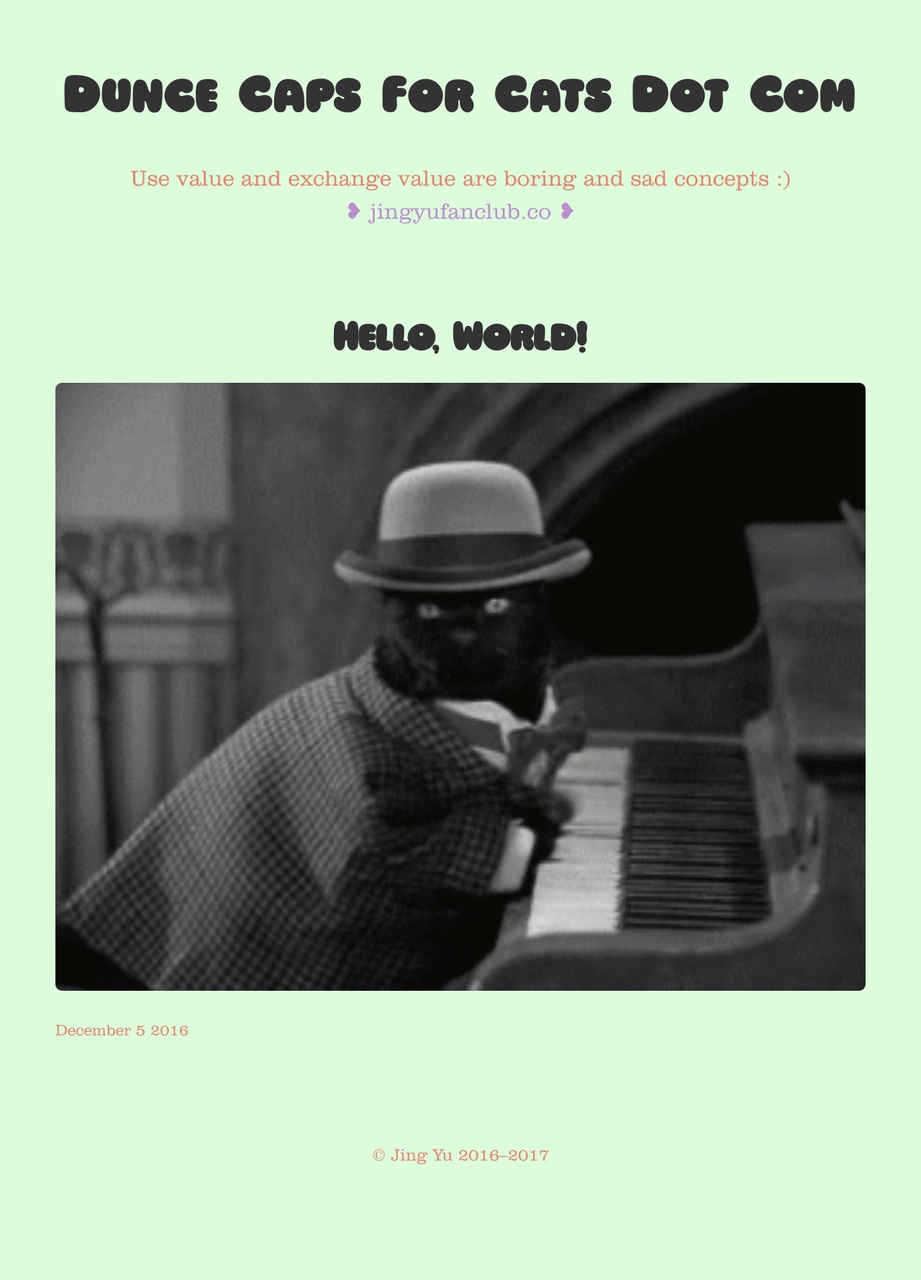
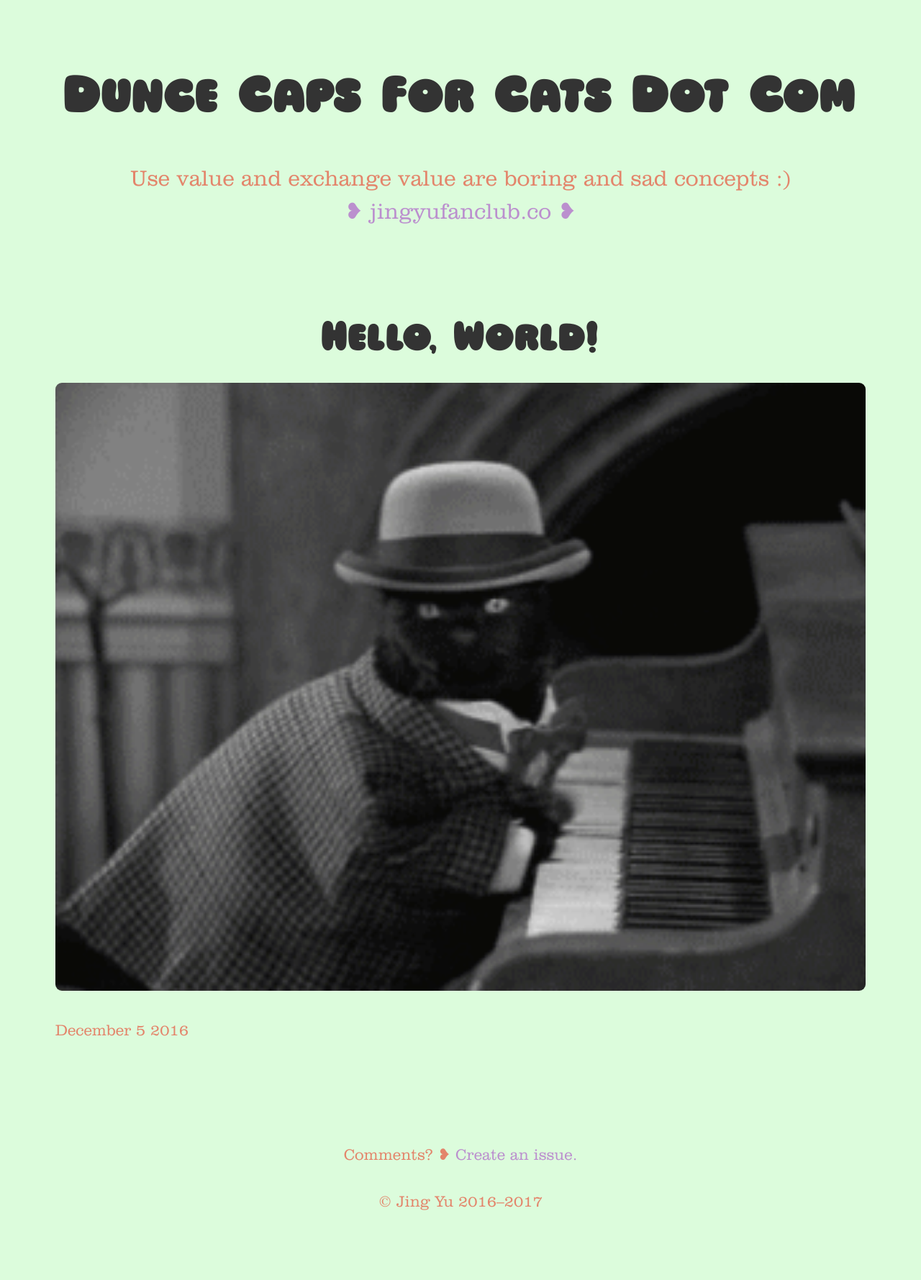
Before and after one commit to jingyufanclub/bloggo, a Jekyll site: the page built from _posts/2016-12-5-Hello-World.md, in a window 1280 px wide. Shown: the whole page at 72% size. Built offline with Jekyll 4.4.1, drawn with Linux system fonts in a browser that asks for light colours; before the commit the page ends 1715 px from its top, so only the background shows below that.

Commit message:
add comments

```diff
--- a/_layouts/default.html
+++ b/_layouts/default.html
@@ -36,6 +36,7 @@
     <div class="wrapper-footer">
       <div class="container">
         <footer class="footer">
+          <p>Comments? ❥ <a href="https://github.com/jingyufanclub/blog/issues">Create an issue.</a></p>
           © Jing Yu 2016–2017
         </footer>
       </div>
--- a/style.scss
+++ b/style.scss
@@ -19,8 +19,8 @@
 
 @font-face {
   font-family: 'inconsolata';
-  src: url('inconsolata-regular-webfont.woff2') format('woff2'),
-       url('inconsolata-regular-webfont.woff') format('woff');
+  src: url('fonts/inconsolata-webfont.woff2') format('woff2'),
+       url('fonts/inconsolata-webfont.woff') format('woff');
   font-weight: normal;
   font-style: normal;
 }
@@ -69,6 +69,7 @@ h1, h2, h3, h4, h5, h6 {
 
 h1 {
   font-size: 4vw;
+  letter-spacing: 0.2vw;
   text-align: center;
   a {
     color: inherit;
@@ -232,7 +233,7 @@ img {
 
 footer {
   color: $secondary-text-color;
-  font-size: 2.6vh;
+  font-size: 2.4vh;
   margin: auto;
   text-align: center;
 }
```
Also changed, not shown: 404.md (+1 -1 lines), README.md, fonts/inconsolata-webfont.woff (renamed from fonts/inconsolata-regular-webfont.woff), fonts/inconsolata-webfont.woff2 (renamed from fonts/inconsolata-regular-webfont.woff2), images/garkov.png (added), images/gorfold.png (added), images/markov.png (added), images/sandwich-about.png (added), images/sandwich-add.png (added), images/sandwich-sheet.png (added), images/sandwich-splash.png (added).
